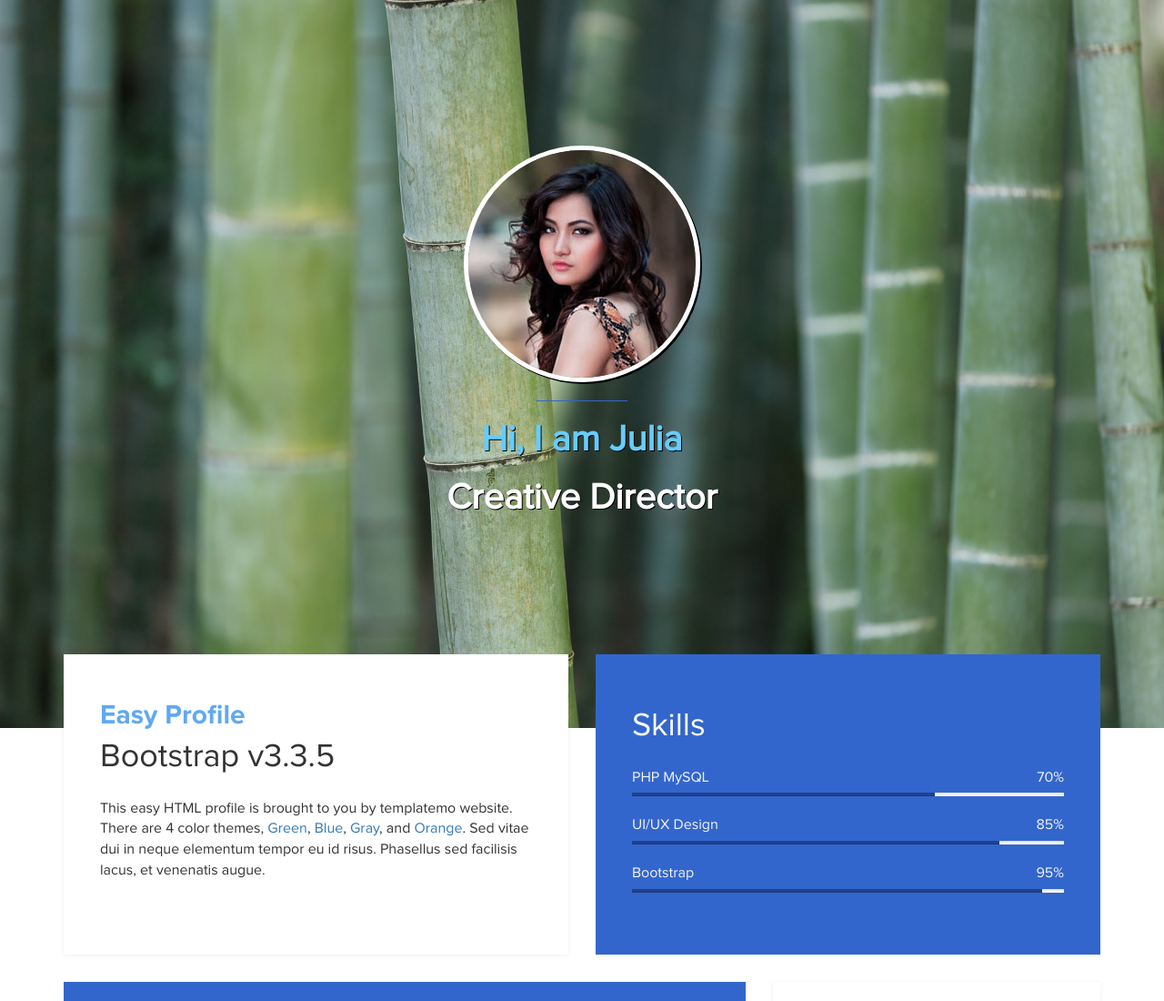
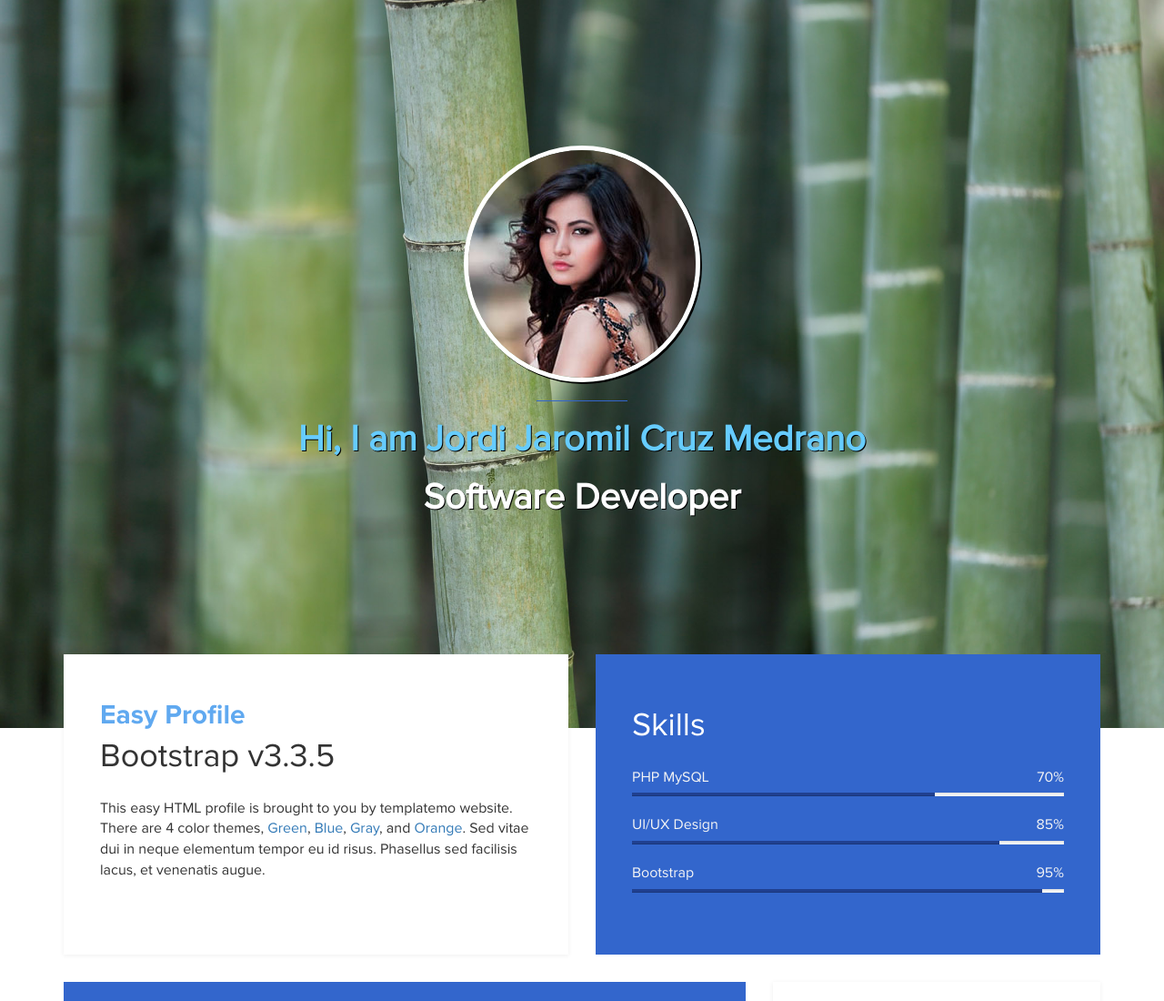
Before and after one commit to yaroCm/resume, a plain HTML site: page index.html in a window 1280 px wide. Shown: the top 1100 px of the page at 91% size. Drawn offline with Linux system fonts and the light colour scheme.

Commit message:
Se agrego titulo y profesion

```diff
--- a/index.html
+++ b/index.html
@@ -32,8 +32,8 @@ http://www.templatemo.com/tm-467-easy-profile
 			<div class="col-md-12 col-sm-12">
 				<img src="images/tm-easy-profile.jpg" class="img-responsive img-circle tm-border" alt="templatemo easy profile">
 				<hr>
-				<h1 class="tm-title bold shadow">Hi, I am Julia</h1>
-				<h1 class="white bold shadow">Creative Director</h1>
+				<h1 class="tm-title bold shadow">Hi, I am Jordi Jaromil Cruz Medrano</h1>
+				<h1 class="white bold shadow">Software Developer</h1>
 			</div>
 		</div>
 	</div>
```
